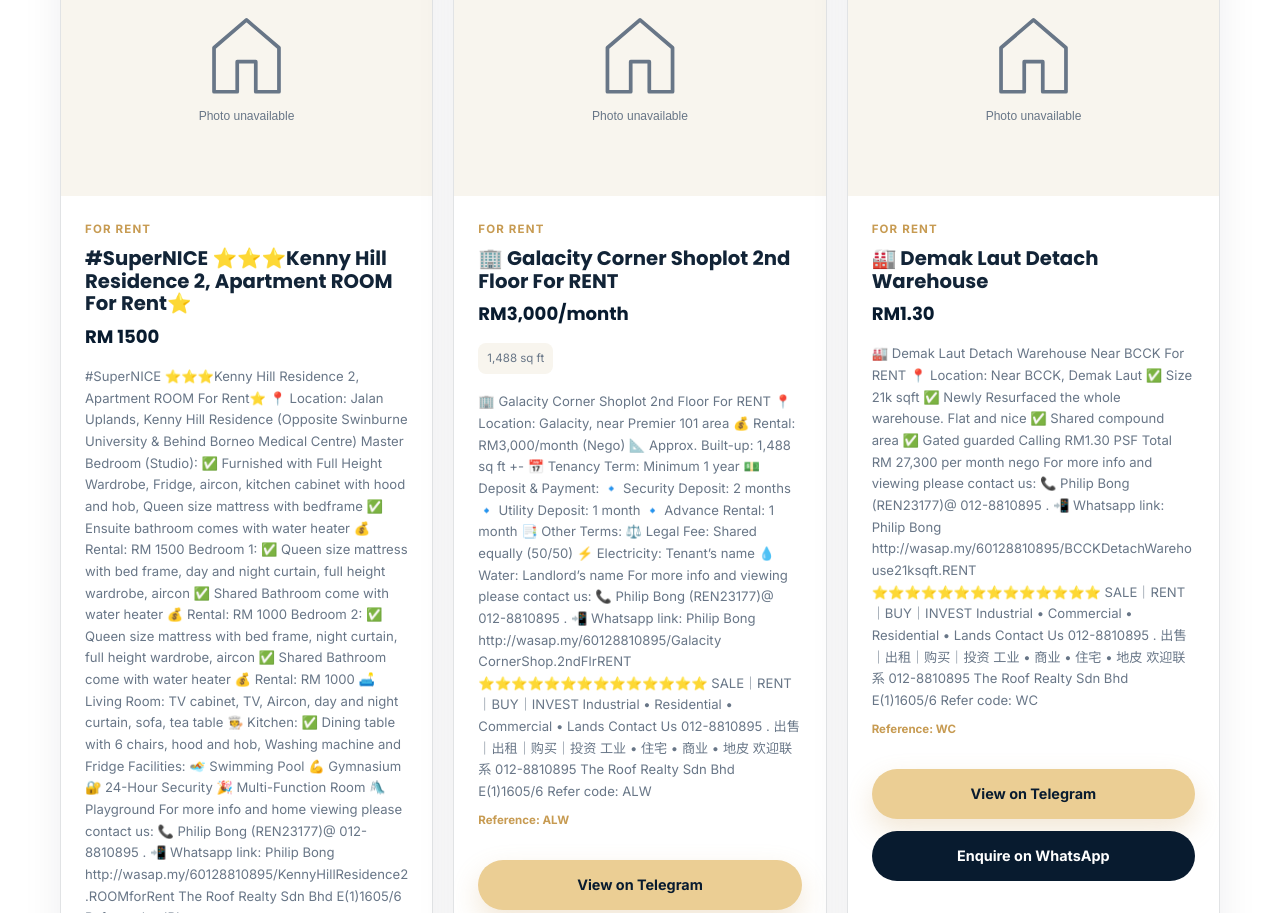
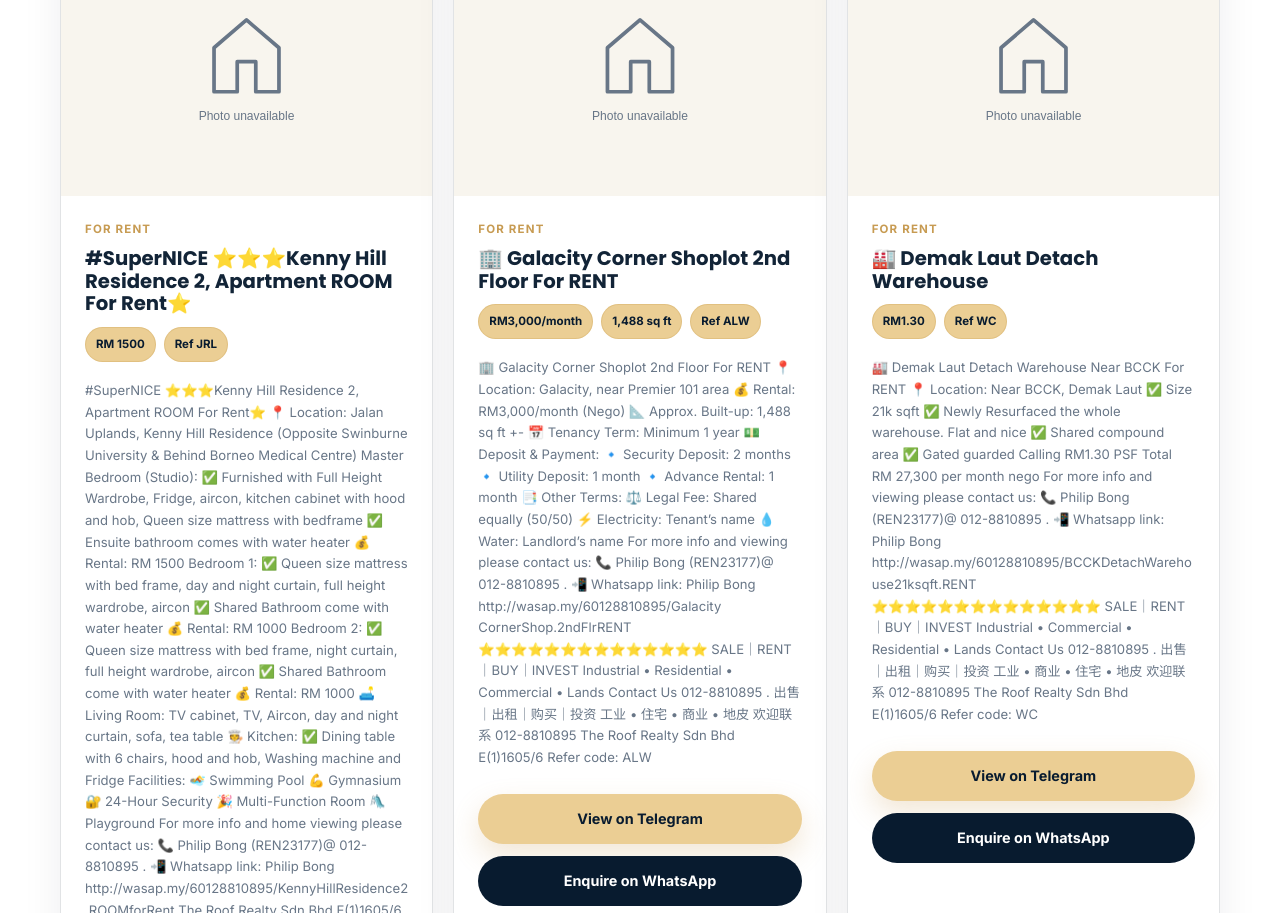
Before and after one commit to synvui25-bot/Philip-Bong, a plain HTML site: page index.html in a window 1280 px wide. Shown: the part 2848-3761 px from the top of the page. Drawn offline with Linux system fonts and the light colour scheme.

Commit message:
feat: preserve Telegram listing formatting (index.html)

```diff
--- a/index.html
+++ b/index.html
@@ -22,7 +22,7 @@
     .site-footer{padding:26px 0 92px;color:rgba(255,255,255,.5);background:#061522;font-size:.74rem}.footer-row{display:flex;flex-direction:column;gap:8px}.footer-row strong{color:#fff}.wa-float{position:fixed;right:18px;bottom:18px;z-index:45;width:58px;height:58px;display:grid;place-items:center;border-radius:50%;color:#fff;background:#25d366;box-shadow:0 14px 34px rgba(9,40,25,.3);transition:.2s}.wa-float:hover{transform:scale(1.07)}.wa-float svg{width:29px;height:29px;fill:currentColor}
     .gallery[hidden],.gallery-data{display:none}.gallery{position:fixed;inset:0;z-index:100;display:grid;grid-template-columns:46px minmax(0,1fr) 46px;align-items:center;gap:5px;padding:70px 8px 24px;color:#fff;background:rgba(3,12,22,.97);backdrop-filter:blur(12px)}.gallery-figure{min-width:0;margin:0;text-align:center}.gallery-image{display:block;width:auto;height:auto;max-width:100%;max-height:calc(100vh - 155px);margin:auto;object-fit:contain;border-radius:12px;box-shadow:0 30px 90px rgba(0,0,0,.46)}.gallery-caption{display:flex;justify-content:center;gap:15px;margin-top:12px;padding-inline:6px;color:rgba(255,255,255,.7);font-size:.7rem}.gallery-counter{flex:0 0 auto;color:var(--g2);font-weight:700}.gallery-control{width:42px;height:42px;display:grid;place-items:center;padding:0;border:1px solid rgba(255,255,255,.22);border-radius:50%;color:#fff;background:rgba(255,255,255,.08);cursor:pointer}.gallery-prev,.gallery-next{font-size:1.7rem}.gallery-close{position:absolute;top:14px;right:14px;font-size:1.5rem}
     @media(min-width:560px){.hero-actions{display:flex;flex-wrap:wrap}.trust-stats,.testimonial-grid,.listing-grid{grid-template-columns:repeat(2,1fr)}.listing-card:first-child{grid-column:1/-1}.trust-stats .stat:last-child{grid-column:1/-1}.footer-row{flex-direction:row;justify-content:space-between}.gallery{grid-template-columns:64px minmax(0,1fr) 64px;gap:14px;padding:35px}.gallery-control{width:54px;height:54px}.gallery-caption{font-size:.8rem}}@media(min-width:760px){.container{width:min(calc(100% - 48px),var(--max))}.section{padding:100px 0}.about-grid,.contact-grid{grid-template-columns:.9fr 1.1fr;gap:clamp(50px,8vw,100px)}.trust-stats{grid-template-columns:repeat(3,1fr)}.trust-stats .stat:last-child{grid-column:auto}.reason-grid{grid-template-columns:repeat(3,1fr)}.site-footer{padding-bottom:28px}}@media(min-width:920px){.nav{min-height:82px}.menu-toggle{display:none}.nav-links{position:static;display:flex;padding:0;flex-direction:row;gap:28px;background:transparent;box-shadow:none}.hero{min-height:690px;display:grid;align-items:center;padding:76px 0}.hero-grid{grid-template-columns:1.08fr .92fr;gap:clamp(55px,8vw,100px);align-items:center}.hero-portrait{min-height:520px}.hero-portrait img{height:510px}.listing-grid{grid-template-columns:repeat(3,1fr)}.listing-card:first-child{grid-column:auto}}@media(prefers-reduced-motion:reduce){html{scroll-behavior:auto}*,*::before,*::after{transition-duration:.01ms!important}}
-    #telegram-listings{padding-top:0}#telegramListings .listing-card{min-width:0;grid-column:auto}#telegramListings .listing-content{overflow-wrap:anywhere}#telegramListings .listing-content .btn{margin-top:12px}#telegramListings .listing-description{white-space:pre-line}#telegramListings .listing-photo:not(button){background:var(--c)}.listings-status{color:var(--m)}#loadMoreListings{display:flex;margin:30px auto 0}#loadMoreListings[hidden]{display:none}#galleryCaption{min-width:0;overflow-wrap:anywhere;max-height:5em;overflow-y:auto}
+    #telegram-listings{padding-top:0}#telegramListings .listing-card{min-width:0;grid-column:auto}#telegramListings .listing-content{overflow-wrap:anywhere}#telegramListings .listing-content .btn{margin-top:12px}#telegramListings .listing-description{white-space:pre-wrap}#telegramListings .listing-highlights{display:flex;flex-wrap:wrap;gap:8px;margin:12px 0 18px}#telegramListings .listing-highlights span{padding:7px 10px;border:1px solid rgba(190,145,62,.24);border-radius:999px;color:var(--n);background:var(--g2);font-size:.72rem;font-weight:650}#telegramListings .listing-photo:not(button){background:var(--c)}.listings-status{color:var(--m)}#loadMoreListings{display:flex;margin:30px auto 0}#loadMoreListings[hidden]{display:none}#galleryCaption{min-width:0;overflow-wrap:anywhere;max-height:5em;overflow-y:auto}
   </style>
 </head>
 <body>
@@ -120,18 +120,20 @@
       if(typeof listing.status==='string'&&listing.status&&images.length)photo.append(text('span',listing.status,'listing-label'));
       const content=text('div','','listing-content');
       if(typeof listing.status==='string'&&listing.status&&!images.length)content.append(text('p',listing.status,'listing-location'));
-      if(typeof listing.location==='string'&&listing.location)content.append(text('p',listing.location,'listing-location'));
       content.append(text('h3',listing.title));
-      if(typeof listing.price==='string'&&listing.price)content.append(text('p',listing.price,'listing-price'));
       {
-        const facts=text('div','','listing-facts');
-        if(typeof listing.property_type==='string'&&listing.property_type)facts.append(text('span',listing.property_type));
+        const candidates=[];
+        if(typeof listing.price==='string'&&listing.price)candidates.push(listing.price);
+        if(Array.isArray(listing.facts)){const primaryFact=listing.facts.find(fact=>typeof fact==='string'&&fact);if(primaryFact)candidates.push(primaryFact)}
+        if(typeof listing.location==='string'&&listing.location)candidates.push(listing.location);
+        if(typeof listing.reference==='string'&&listing.reference)candidates.push(`Ref ${listing.reference}`);
+        if(typeof listing.property_type==='string'&&listing.property_type)candidates.push(listing.property_type);
         for(const [key,label] of [['bedrooms','bedrooms'],['bathrooms','bathrooms'],['parking','car parks']]){
-          if(Number.isInteger(listing[key])&&listing[key]>=0)facts.append(text('span',`${listing[key]} ${label}`));
+          if(Number.isInteger(listing[key])&&listing[key]>=0)candidates.push(`${listing[key]} ${label}`);
         }
-        if(typeof listing.negotiable==='boolean')facts.append(text('span',listing.negotiable?'Negotiable':'Not negotiable'));
-        if(Array.isArray(listing.facts))listing.facts.filter(fact=>typeof fact==='string'&&fact).forEach(fact=>facts.append(text('span',fact)));
-        if(facts.childElementCount)content.append(facts);
+        if(typeof listing.negotiable==='boolean')candidates.push(listing.negotiable?'Negotiable':'Not negotiable');
+        const highlights=[...new Set(candidates)].slice(0,3);
+        if(highlights.length){const group=text('div','','listing-highlights');highlights.forEach(value=>group.append(text('span',value)));content.append(group)}
       }
       content.append(text('p',listing.source_text,'listing-description'));
       if(typeof listing.edited_at==='number'&&listing.edited_at>0){
@@ -141,7 +143,6 @@
           time.setAttribute('datetime',edited.toISOString());updated.append(time);content.append(updated);
         }
       }
-      if(typeof listing.reference==='string'&&listing.reference)content.append(text('p',`Reference: ${listing.reference}`,'listing-code'));
       const source=telegramSourceUrl(listing.telegram_url);
       if(source)content.append(listingLink('View on Telegram',source,'btn btn-gold'));
       const enquiry=`Hi Philip, I'm interested in ${listing.title}.${source?`\n\n${source}`:''}\n\nPlease confirm availability and viewing arrangements.`;
```
